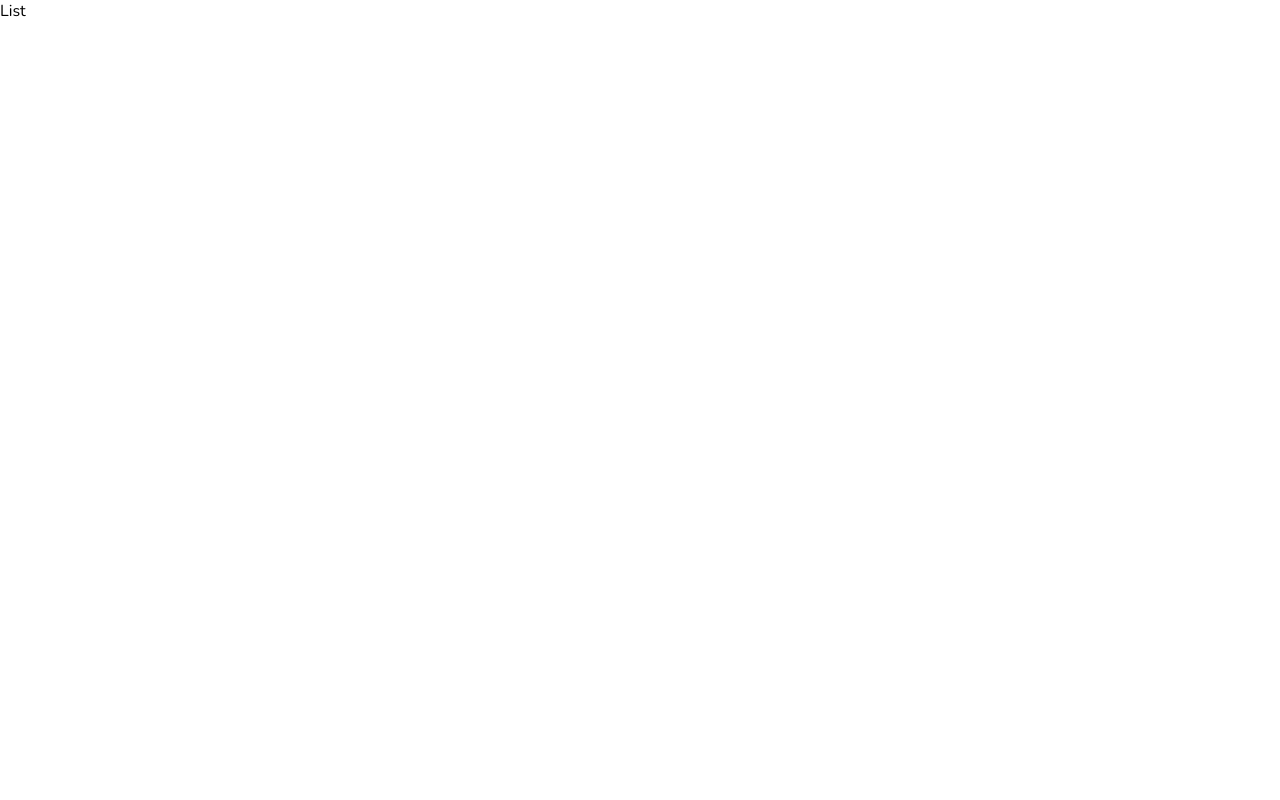
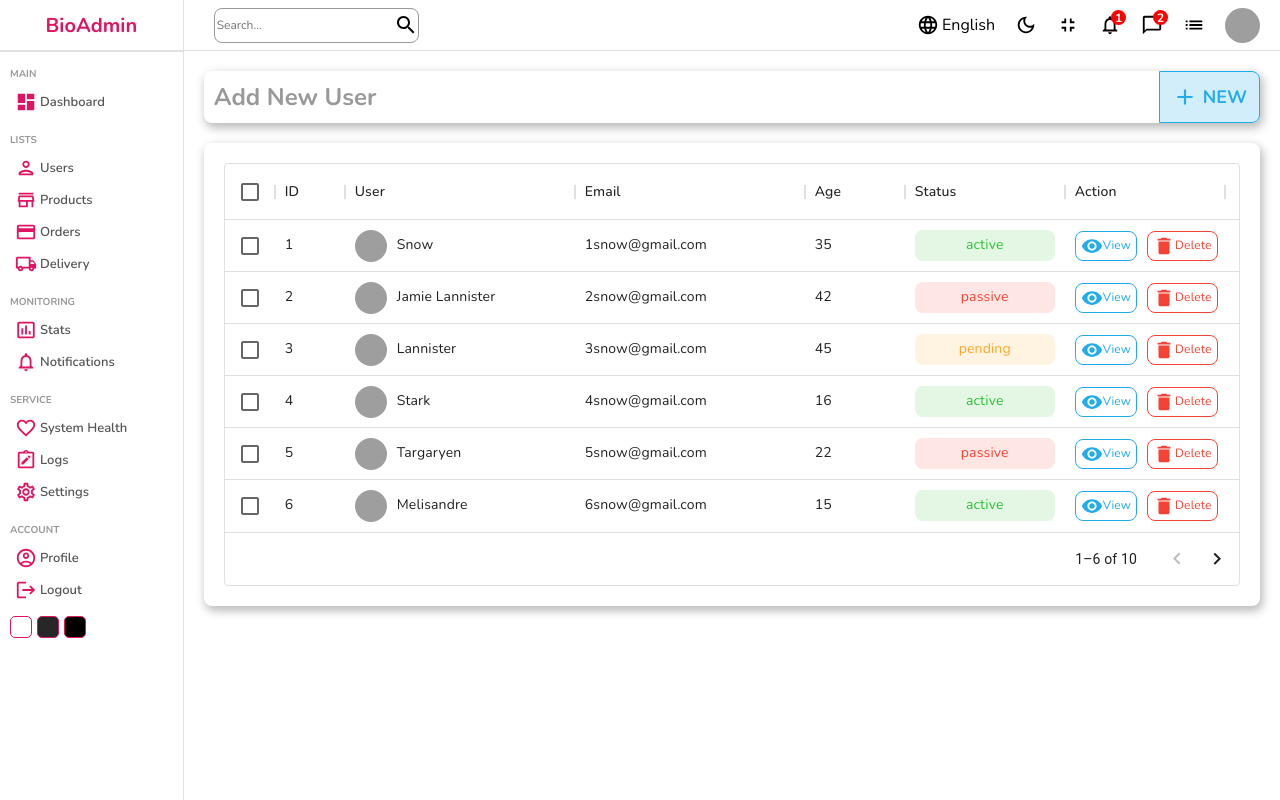
Before and after one commit to amasin76/admin-dashboard-react, a React (Create React App) app: page /users in a window 1280 px wide. Built offline with nearby package versions, Linux system fonts and the light colour scheme; grey boxes are pictures that could not be loaded.

Commit message:
add list

```diff
--- a/src/pages/list/List.jsx
+++ b/src/pages/list/List.jsx
@@ -1,7 +1,18 @@
+import Datatable from "../../components/datatable/Datatable";
+import Navbar from "../../components/navbar/Navbar";
+import Sidebar from "../../components/sidebar/Sidebar";
 import "./list.scss";
 
 function List() {
-  return <div>List</div>;
+  return (
+    <div className="list">
+      <Sidebar />
+      <div className="listContainer">
+        <Navbar />
+        <Datatable />
+      </div>
+    </div>
+  );
 }
 
 export default List;
--- a/src/pages/list/list.scss
+++ b/src/pages/list/list.scss
@@ -0,0 +1,10 @@
+@import "../../assets/styles/variables";
+
+.list {
+  display: flex;
+  width: 100%;
+
+  .listContainer {
+    flex: 6;
+  }
+}
```
